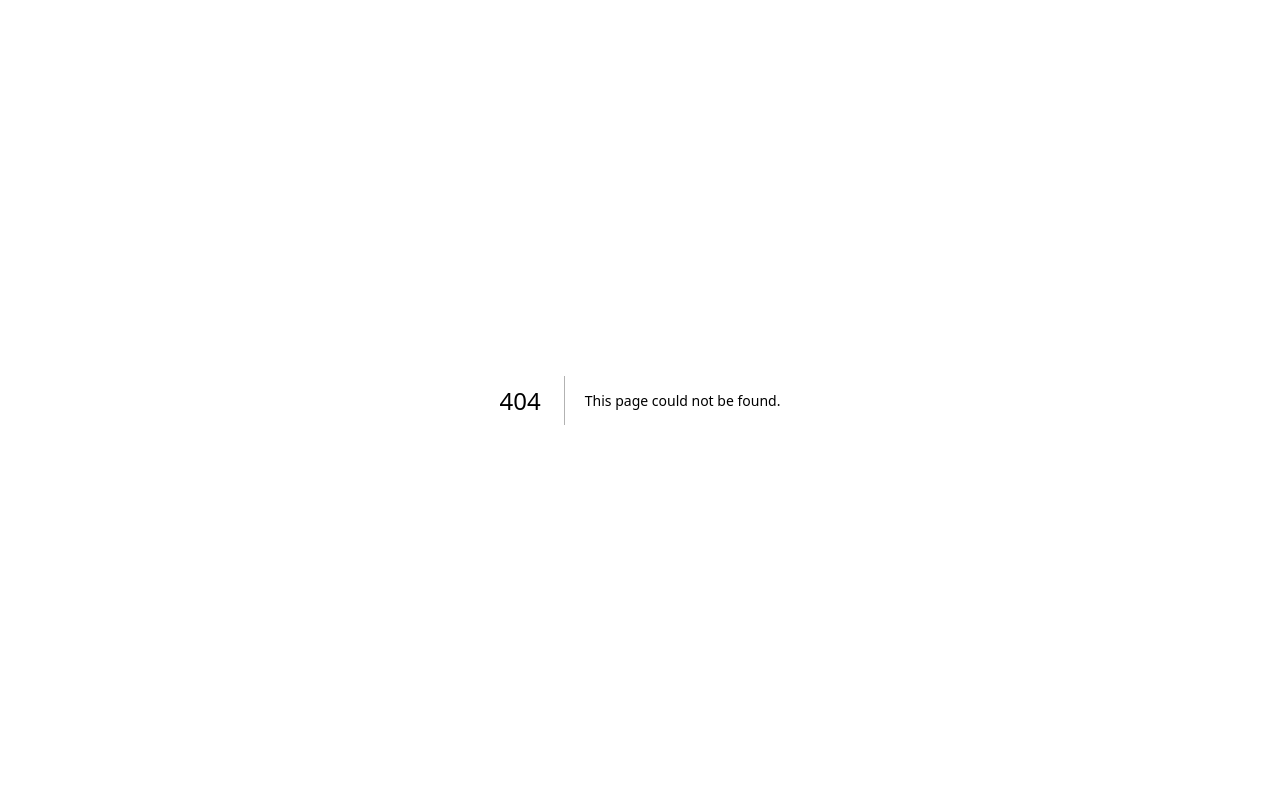
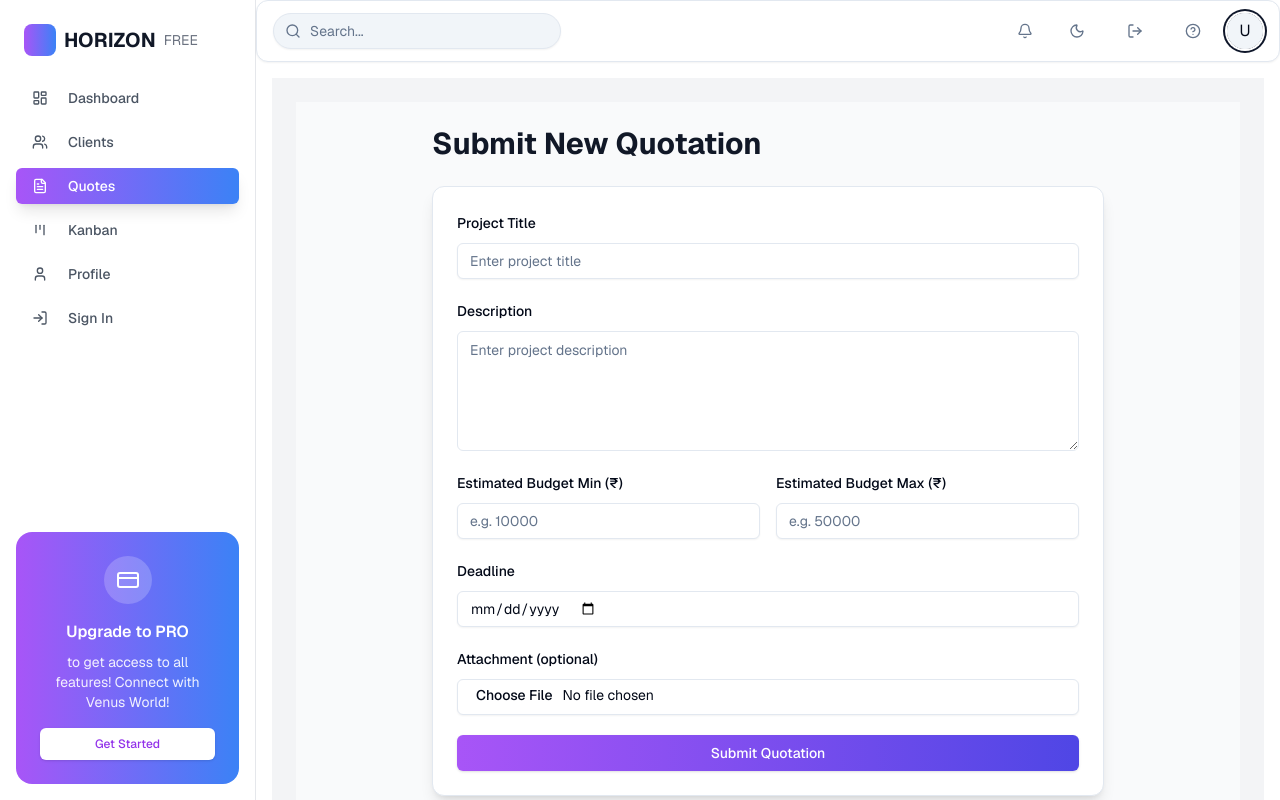
Before and after one commit to Jeroferprac/contractorwebapp, a Next.js app in the folder Frontend/: page /quotes/new in a window 1280 px wide. Before the commit this address had no page. Built offline with nearby package versions, Linux system fonts and the light colour scheme; no server answers.

Commit message:
quotes with add quotation button

```diff
--- /dev/null
+++ b/Frontend/app/(protected)/quotes/new/page.tsx
@@ -0,0 +1,172 @@
+"use client";
+
+import { useState } from "react";
+import { useRouter } from "next/navigation";
+import { useSession } from "next-auth/react";
+import { Input } from "@/components/ui/input";
+import { Button } from "@/components/ui/button";
+import { Card } from "@/components/ui/card";
+import { Label } from "@/components/ui/label";
+import { Textarea } from "@/components/ui/textarea";
+
+export default function NewQuotationPage() {
+  const { data: session } = useSession();
+  const router = useRouter();
+
+  const [projectTitle, setProjectTitle] = useState("");
+  const [description, setDescription] = useState("");
+  const [estimatedBudgetMin, setEstimatedBudgetMin] = useState("");
+  const [estimatedBudgetMax, setEstimatedBudgetMax] = useState("");
+  const [deadline, setDeadline] = useState("");
+  const [attachment, setAttachment] = useState<File | null>(null);
+  const [loading, setLoading] = useState(false);
+  const [error, setError] = useState<string | null>(null);
+
+  const handleFileChange = (e: React.ChangeEvent<HTMLInputElement>) => {
+    const file = e.target.files?.[0] || null;
+    setAttachment(file);
+  };
+
+  const handleSubmit = async (e: React.FormEvent<HTMLFormElement>) => {
+    e.preventDefault();
+    if (!session?.backendAccessToken) {
+      setError("You must be logged in to submit a quotation.");
+      return;
+    }
+
+    setLoading(true);
+    setError(null);
+
+    try {
+      const formData = new FormData();
+      formData.append("project_title", projectTitle);
+      formData.append("description", description);
+      formData.append("estimated_budget_min", estimatedBudgetMin);
+      formData.append("estimated_budget_max", estimatedBudgetMax);
+      formData.append("deadline", deadline);
+
+      if (attachment) {
+        formData.append("attachments", attachment);
+      }
+
+      const res = await fetch("http://localhost:8000/api/v1/quotation/quote", {
+        method: "POST",
+        headers: {
+          Authorization: `Bearer ${session.backendAccessToken}`,
+        },
+        body: formData,
+      });
+
+      if (!res.ok) {
+        const errorText = await res.text();
+        throw new Error(`Failed to submit quotation: ${errorText}`);
+      }
+
+      router.push("/quotes");
+    } catch (err: any) {
+      console.error("Error:", err);
+      setError(err.message || "Submission failed.");
+    } finally {
+      setLoading(false);
+    }
+  };
+
+  return (
+    <div className="min-h-screen bg-gray-50 dark:bg-[#0b1437] p-6 text-gray-900 dark:text-white">
+      <div className="max-w-2xl mx-auto space-y-6">
+        <h1 className="text-3xl font-bold mb-4 text-gray-900 dark:text-white">
+          Submit New Quotation
+        </h1>
+
+        <Card className="p-6 bg-white dark:bg-[#1e2a50] space-y-6 shadow-lg">
+          <form onSubmit={handleSubmit} className="space-y-5">
+            {error && (
+              <div className="bg-red-100 text-red-800 dark:bg-red-900 dark:text-red-300 p-3 rounded">
+                {error}
+              </div>
+            )}
+
+            <div className="space-y-2">
+              <Label htmlFor="title">Project Title</Label>
+              <Input
+                id="title"
+                value={projectTitle}
+                onChange={(e) => setProjectTitle(e.target.value)}
+                placeholder="Enter project title"
+                required
+                 className=" bg-white dark:bg-[#0f1b3e]"
+              />
+            </div>
+
+            <div className="space-y-2">
+              <Label htmlFor="description">Description</Label>
+              <Textarea
+                id="description"
+                value={description}
+                onChange={(e) => setDescription(e.target.value)}
+                placeholder="Enter project description"
+                required
+                className="min-h-[120px] bg-white dark:bg-[#0f1b3e]"
+              />
+            </div>
+
+            <div className="grid grid-cols-2 gap-4">
+              <div className="space-y-2">
+                <Label htmlFor="budgetMin">Estimated Budget Min (₹)</Label>
+                <Input
+                  id="budgetMin"
+                  type="number"
+                  value={estimatedBudgetMin}
+                  onChange={(e) => setEstimatedBudgetMin(e.target.value)}
+                  placeholder="e.g. 10000"
+                  required
+                   className=" bg-white dark:bg-[#0f1b3e]"
+                />
+              </div>
+
+              <div className="space-y-2">
+                <Label htmlFor="budgetMax">Estimated Budget Max (₹)</Label>
+                <Input
+                  id="budgetMax"
+                  type="number"
+                  value={estimatedBudgetMax}
+                  onChange={(e) => setEstimatedBudgetMax(e.target.value)}
+                  placeholder="e.g. 50000"
+                  required
+                   className=" bg-white dark:bg-[#0f1b3e]"
+                />
+              </div>
+            </div>
+
+            <div className="space-y-2">
+              <Label htmlFor="deadline">Deadline</Label>
+              <Input
+                id="deadline"
+                type="date"
+                value={deadline}
+                onChange={(e) => setDeadline(e.target.value)}
+                required
+                 className=" bg-white dark:bg-[#0f1b3e]"
+              />
+            </div>
+
+            <div className="space-y-2">
+              <Label htmlFor="attachment">Attachment (optional)</Label>
+              <Input id="attachment" type="file" onChange={handleFileChange}
+               className=" bg-white dark:bg-[#0f1b3e]" />
+            </div>
+
+            <Button
+  type="submit"
+  disabled={loading}
+  className="w-full bg-gradient-to-r from-purple-500 to-indigo-600 text-white hover:from-purple-600 hover:to-indigo-700 transition-all duration-200 dark:from-purple-600 dark:to-indigo-700 dark:hover:from-purple-700 dark:hover:to-indigo-800"
+>
+  {loading ? "Submitting..." : "Submit Quotation"}
+</Button>
+
+          </form>
+        </Card>
+      </div>
+    </div>
+  );
+}
--- a/Frontend/app/(protected)/quotes/page.tsx
+++ b/Frontend/app/(protected)/quotes/page.tsx
@@ -3,6 +3,8 @@
 import { useEffect, useState } from "react";
 import { useSession } from "next-auth/react";
 import { Card, CardContent } from "@/components/ui/card";
+import { Button } from "@/components/ui/button";
+import { useRouter } from "next/navigation";
 
 interface Quotation {
   id: string;
@@ -16,6 +18,7 @@ interface Quotation {
 
 export default function QuotesPage() {
   const { data: session } = useSession();
+  const router = useRouter();
   const [quotations, setQuotations] = useState<Quotation[]>([]);
   const [loading, setLoading] = useState(true);
   const [error, setError] = useState<string | null>(null);
@@ -52,7 +55,12 @@ export default function QuotesPage() {
 
   return (
     <div className="space-y-6 bg-white text-gray-900 dark:bg-[#0b1437] dark:text-white min-h-screen p-4">
-      <h1 className="text-2xl font-bold">Your Quotations</h1>
+      <div className="flex justify-between items-center">
+        <h1 className="text-2xl font-bold">Your Quotations</h1>
+        <Button onClick={() => router.push("/quotes/new")} className="bg-blue-600 hover:bg-blue-700 text-white">
+          + Add Quotation
+        </Button>
+      </div>
 
       {error && (
         <Card className="bg-red-100 text-red-800 dark:bg-red-900 dark:text-red-200 p-4">
@@ -67,23 +75,23 @@ export default function QuotesPage() {
           No quotations found.
         </Card>
       ) : (
-        <Card className="overflow-x-auto bg-white dark:bg-[#1e2a50]">
+        <Card className="overflow-x-auto bg-white dark:bg-[#1e2a50] shadow-md rounded-lg">
           <CardContent className="p-4">
-            <table className="min-w-full table-auto border border-gray-300 dark:border-gray-600">
+            <table className="min-w-full table-auto text-left">
               <thead className="bg-gray-100 dark:bg-[#2c3b65]">
                 <tr>
-                  <th className="px-4 py-2 text-left font-semibold text-gray-700 dark:text-white">Project Title</th>
-                  <th className="px-4 py-2 text-left font-semibold text-gray-700 dark:text-white">Description</th>
-                  <th className="px-4 py-2 text-left font-semibold text-gray-700 dark:text-white">Budget (₹)</th>
-                  <th className="px-4 py-2 text-left font-semibold text-gray-700 dark:text-white">Deadline</th>
-                  <th className="px-4 py-2 text-left font-semibold text-gray-700 dark:text-white">Attachments</th>
+                  <th className="px-4 py-3 font-semibold">Project Title</th>
+                  <th className="px-4 py-3 font-semibold">Description</th>
+                  <th className="px-4 py-3 font-semibold">Budget (₹)</th>
+                  <th className="px-4 py-3 font-semibold">Deadline</th>
+                  <th className="px-4 py-3 font-semibold">Attachments</th>
                 </tr>
               </thead>
               <tbody>
                 {quotations.map((quote) => (
                   <tr key={quote.id} className="border-t border-gray-300 dark:border-gray-600 hover:bg-gray-100 dark:hover:bg-[#2c3b65]">
-                    <td className="px-4 py-2 font-medium">{quote.project_title}</td>
-                    <td className="px-4 py-2 max-w-xs truncate">{quote.description}</td>
+                    <td className="px-4 py-2">{quote.project_title}</td>
+                    <td className="px-4 py-2 truncate max-w-xs">{quote.description}</td>
                     <td className="px-4 py-2">₹{quote.estimated_budget_min} - ₹{quote.estimated_budget_max}</td>
                     <td className="px-4 py-2">{new Date(quote.deadline).toLocaleDateString()}</td>
                     <td className="px-4 py-2">
@@ -94,7 +102,7 @@ export default function QuotesPage() {
                               <a
                                 href={`data:${att.content_type};base64,${att.base64}`}
                                 download={att.filename}
-                                className="text-blue-500 dark:text-blue-400 hover:underline"
+                                className="text-blue-500 hover:underline"
                               >
                                 {att.filename}
                               </a>
@@ -102,7 +110,7 @@ export default function QuotesPage() {
                           ))}
                         </ul>
                       ) : (
-                        <span className="text-gray-500 dark:text-gray-400 text-sm">No Attachments</span>
+                        <span className="text-gray-500 text-sm">No Attachments</span>
                       )}
                     </td>
                   </tr>
--- a/Frontend/app/components/layout/sidebar.tsx
+++ b/Frontend/app/components/layout/sidebar.tsx
@@ -1,25 +1,35 @@
-"use client"
+"use client";
 
-import Link from "next/link"
-import { usePathname } from "next/navigation"
-import { LayoutDashboard, Users, FileText, Kanban, User, LogIn, CreditCard } from "lucide-react"
-import { Button } from "@/components/ui/button"
-import clsx from "clsx"
+import Link from "next/link";
+import { usePathname } from "next/navigation";
+import {
+  LayoutDashboard,
+  Users,
+  FileText,
+  Kanban,
+  User,
+  LogIn,
+  CreditCard,
+
+} from "lucide-react";
+import { Button } from "@/components/ui/button";
+import clsx from "clsx";
 
 const navItems = [
   { name: "Dashboard", href: "/dashboard", icon: LayoutDashboard },
   { name: "Clients", href: "/clients", icon: Users },
+
   { name: "Quotes", href: "/quotes", icon: FileText },
   { name: "Kanban", href: "/kanban", icon: Kanban },
   { name: "Profile", href: "/profile", icon: User },
   { name: "Sign In", href: "/login", icon: LogIn },
-]
+];
 
 export function Sidebar() {
-  const pathname = usePathname()
+  const pathname = usePathname();
 
   return (
-    <div className="w-64 bg-white dark:bg-[#0b1437] transition-colors duration-200 border-r border-gray-200 dark:border-zinc-700 flex flex-col -screen">
+    <div className="w-64 bg-white dark:bg-[#0b1437] transition-colors duration-200 border-r border-gray-200 dark:border-zinc-700 flex flex-col h-screen">
       {/* Brand Header */}
       <div className="p-6">
         <div className="flex items-center space-x-2">
@@ -33,7 +43,7 @@ export function Sidebar() {
       <nav className="flex-1 px-4">
         <ul className="space-y-2">
           {navItems.map((item) => {
-            const isActive = pathname === item.href || pathname.startsWith(item.href)
+            const isActive = pathname === item.href || pathname.startsWith(item.href);
 
             return (
               <li key={item.name}>
@@ -44,22 +54,18 @@ export function Sidebar() {
                       "w-full justify-start transition-all duration-200",
                       isActive
                         ? "bg-gradient-to-r from-purple-500 to-blue-500 text-white shadow-lg hover:from-purple-600 hover:to-blue-600"
-                        : "text-gray-600 dark:text-gray-300 hover:text-gray-900 dark:hover:text-white hover:bg-gray-50 dark:hover:bg-zinc-800",
+                        : "text-gray-600 dark:text-gray-300 hover:text-gray-900 dark:hover:text-white hover:bg-gray-50 dark:hover:bg-zinc-800"
                     )}
                   >
-                    <item.icon className="w-5 h-5 mr-3 " />
+                    <item.icon className="w-5 h-5 mr-3" />
                     {item.name}
                   </Button>
                 </Link>
               </li>
-            )
+            );
           })}
         </ul>
-
       </nav>
-
-      {/* Sign Out Button */}
-
 
       {/* Upgrade Card */}
       <div className="p-4">
@@ -68,12 +74,14 @@ export function Sidebar() {
             <CreditCard className="w-6 h-6 text-white" />
           </div>
           <h3 className="font-semibold mb-2">Upgrade to PRO</h3>
-          <p className="text-sm opacity-90 mb-4">to get access to all features! Connect with Venus World!</p>
+          <p className="text-sm opacity-90 mb-4">
+            to get access to all features! Connect with Venus World!
+          </p>
           <Button className="w-full bg-white text-purple-600 hover:bg-gray-100 font-medium" size="sm">
             Get Started
           </Button>
         </div>
       </div>
     </div>
-  )
+  );
 }
--- /dev/null
+++ b/Frontend/app/types/company.ts
@@ -0,0 +1,6 @@
+export interface CompanyProfile {
+  company_name: string;
+  address: string;
+  website: string;
+  profile_type: string;
+}
```
Also changed, not shown: Frontend/app/(protected)/quotes/components/QuotationForm.tsx (renamed from Frontend/app/quotationform/page.tsx).
